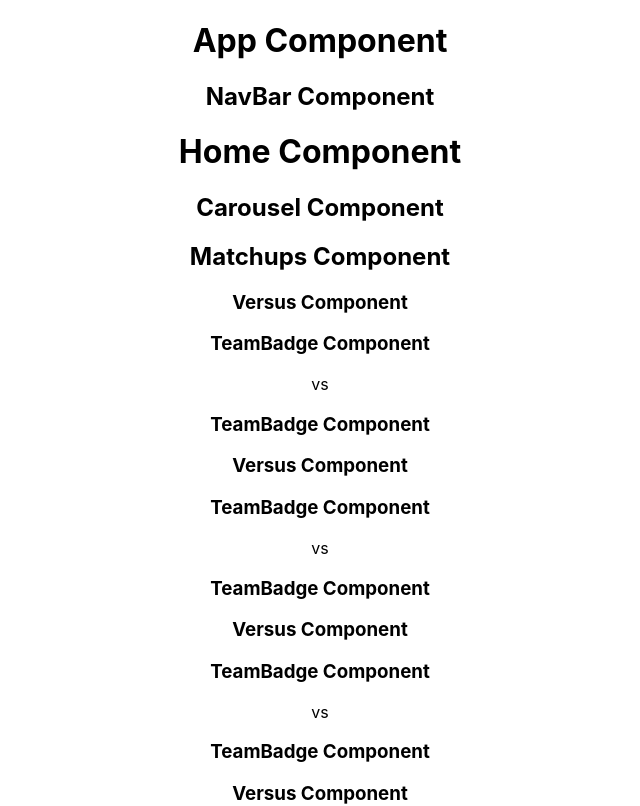
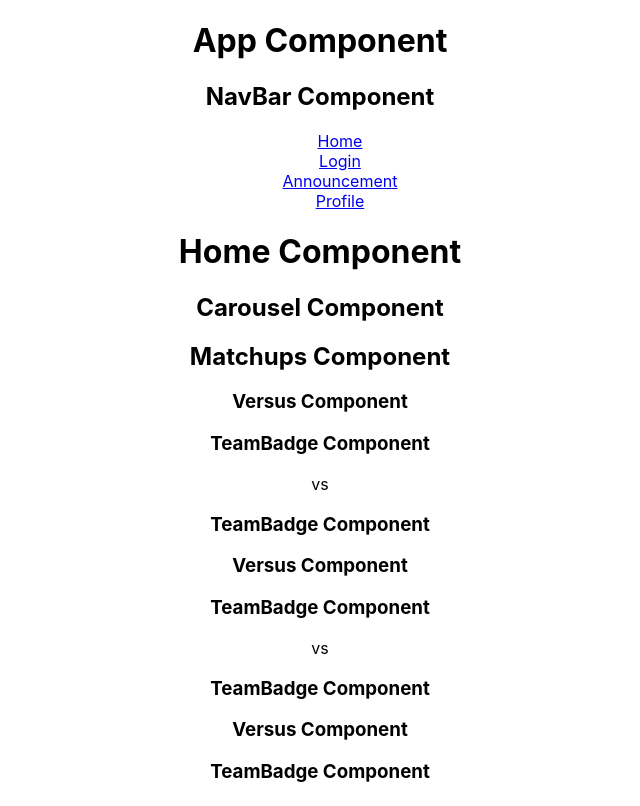
Before and after one commit to jstaples50/ff_web_app, a React (Create React App) app: page / in a window 1280 px wide. Shown: the top 806 px of the page, without its empty margins (320-960 px from the left). Built offline with nearby package versions, Linux system fonts and the light colour scheme.

Commit message:
Created links in NavBar

```diff
--- a/src/Routes/NavBar.jsx
+++ b/src/Routes/NavBar.jsx
@@ -1,9 +1,24 @@
 import React from "react";
+import { Link } from "react-router-dom";
 
 const NavBar = () => {
   return (
     <div>
       <h2>NavBar Component</h2>
+      <ul style={{ listStyle: "none" }}>
+        <Link to={"/"}>
+          <li key={"home"}>Home</li>
+        </Link>
+        <Link to={"/login"}>
+          <li key={"login"}>Login</li>
+        </Link>
+        <Link to={"/announcement"}>
+          <li key={"announcement"}>Announcement</li>
+        </Link>
+        <Link to={"/profile"}>
+          <li key={"profile"}>Profile</li>
+        </Link>
+      </ul>
     </div>
   );
 };
```
